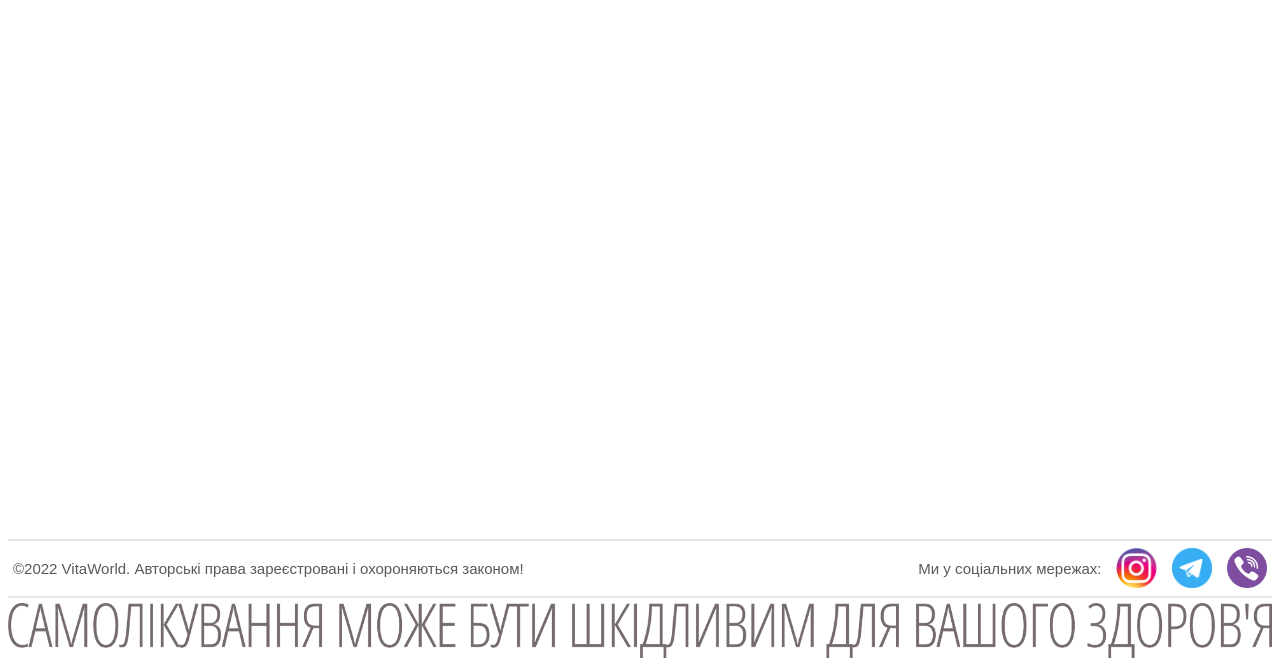
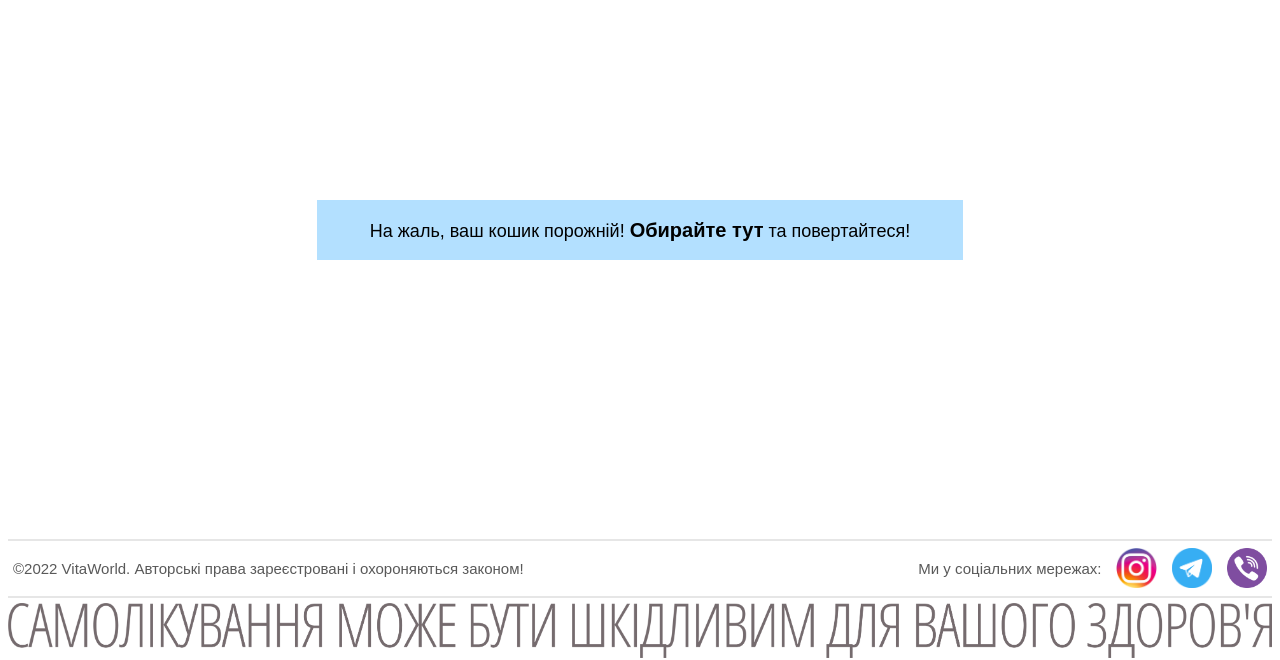
Before and after one commit to MakeevaInna/my_site, a PHP site: template app/Views/cart/cart.php in a window 1280 px wide. Shown: the part 148-808 px from the top of the page. Run offline with PHP 8.4, Linux system fonts and the light colour scheme; the template is opened without the code that fills it, so the values that code supplies are empty.

Commit message:
added cart

```diff
--- a/app/Views/cart/cart.php
+++ b/app/Views/cart/cart.php
@@ -16,10 +16,13 @@
                                                    alt="<?= $product['title'] ?>"></a>
         </div>
         <div class="description">
-            <a href="/<?= $product['code']?>"><span><?= $product['title'] ?></span></a>
-            <span><?= $product['brand'] ?></span>
+            <a href="/<?= $product['code']?>"><span class="description-title"><?= $product['title'] ?></span></a>
+            <span class="description-brand"><?= $product['brand'] ?></span>
         </div>
-        <div class="quantity"><?= $productsInCart[$product['code']] ?></div>
+<!--        <div class="quantity">--><?//= $productsInCart[$product['code']] ?><!--</div>-->
+        <div class="quantity">
+            <input type="number" min="1"  max="999" name="name" value="<?= $productsInCart[$product['code']] ?>">
+        </div>
         <div class="price"><?= $product['price'] ?> грн</div>
     </div>
     <?php endforeach; ?>
@@ -38,6 +41,15 @@
             </form>
         </div>
     </div>
-
+</div>
+<?php else : ?>
+<!--    <h1 class="products-list">-->
+<!--        Ваш кошик порожній! <br>-->
+<!--        <a href="/"> Обирайте тут </a> та повертайтеся!-->
+<!--    </h1>-->
+<div class="cart-message">
+    <div class="message">
+        На жаль, ваш кошик порожній! <a href="/">Обирайте тут</a> та повертайтеся!
+    </div>
 </div>
 <?php endif; ?>
--- a/public/styles/style.css
+++ b/public/styles/style.css
@@ -700,3 +722,30 @@
     font-size: 18px;
     box-shadow: 2px 2px 6px rgba(0,0,0,0.50);
 }
+
+.cart-message {
+    background: white;
+    height: 300px;
+    width: 60%;
+    margin: 200px auto auto auto;
+    padding: 20px;
+    display: flex;
+    justify-content: center;
+    align-items: center;
+}
+
+.message {
+    background: rgb(179, 224, 255);
+    color: #000;
+    width: 80%;
+    padding: 20px;
+    resize: both;
+    text-align: center;
+    font-size: 18px;
+}
+
+.message a {
+    text-decoration: none;
+    color: black;
+    font-size: 20px;
+}
```
Also changed, not shown: other parts of public/styles/style.css (+32 -10 lines), 1 other file.
